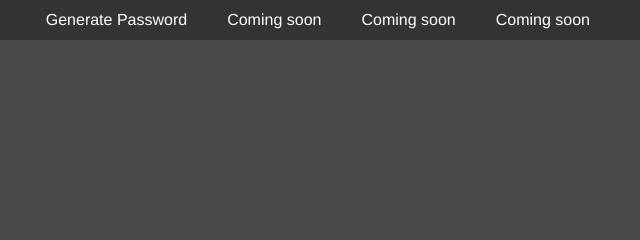
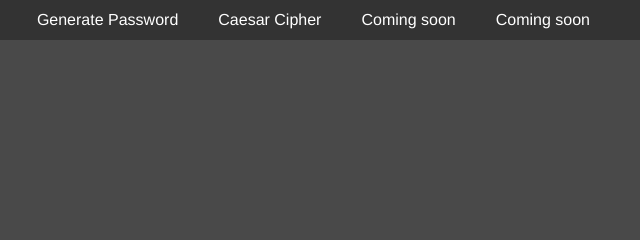
Before and after one commit to JoseProgrammer25/generatorsafepassword.github.io, a plain HTML site: page caesarcipher.html in a window 1280 px wide. Shown: the top 240 px of the page, 640-1280 px from the left. Drawn offline with Linux system fonts and the light colour scheme.

Commit message:
Corregido el nombre de barra superior y direccion al html correcto

```diff
--- a/caesarcipher.html
+++ b/caesarcipher.html
@@ -12,7 +12,7 @@
 
         <div class="barnav">
             <div><a href="index.html">Generate Password</a></div>
-            <div><a href="#">Coming soon</a></div>
+            <div><a href="caesarcipher.html">Caesar Cipher</a></div>
             <div><a href="#">Coming soon</a></div>
             <div><a href="#">Coming soon</a></div>
         </div>
```
